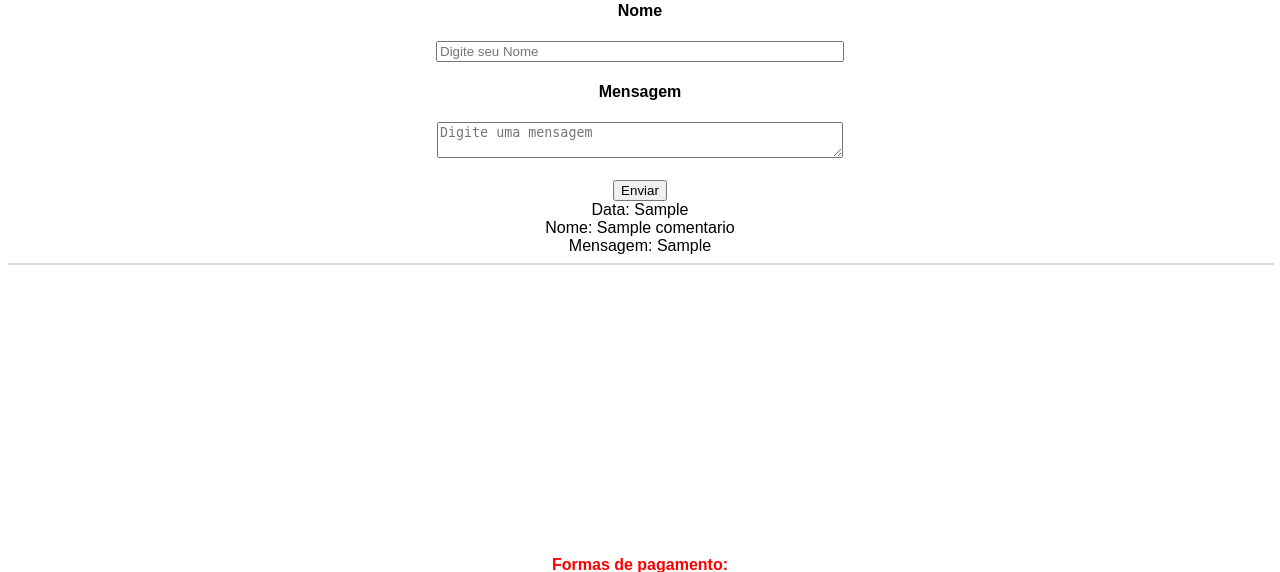
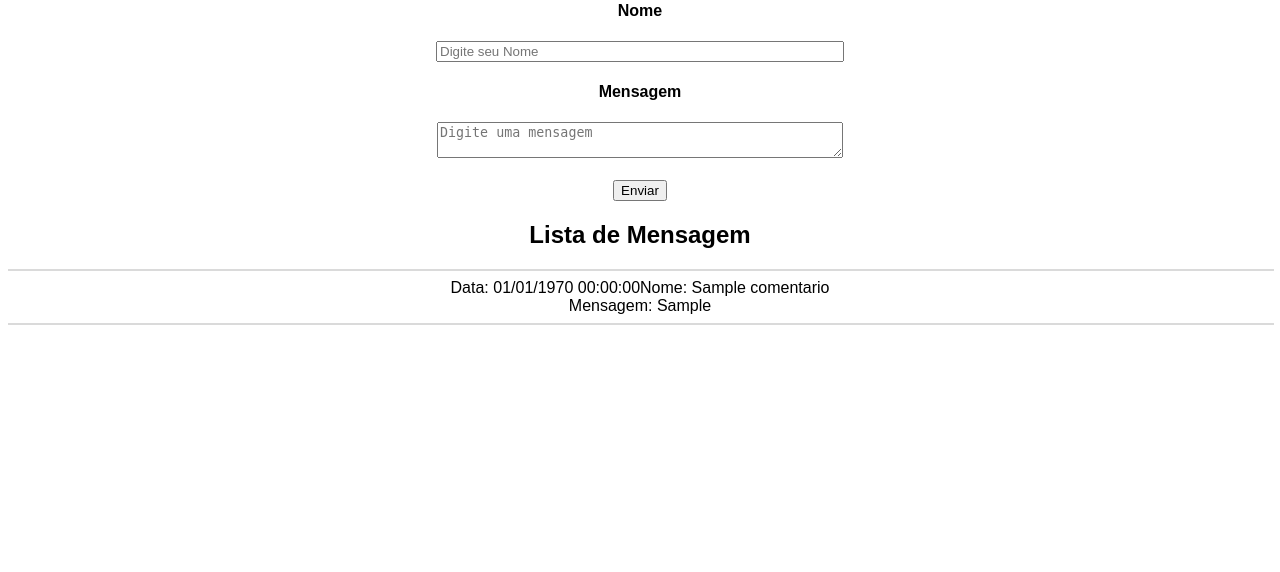
Before and after one commit to NayDev/Projeto-Full-Stack-Eletro, a PHP site: page /fale_conosco.php in a window 1280 px wide. Shown: the part 281-853 px from the top of the page. Run offline with PHP 8.4, Linux system fonts and the light colour scheme; tables that the repository leaves empty or names only in its code hold one stand-in row (values such as "Sample post").

Commit message:
formulário para envio de mensagem e lista de msg.

```diff
--- a/fale_conosco.php
+++ b/fale_conosco.php
@@ -60,14 +60,17 @@
             <br/><br/>
             <input id="button" type="submit" name="submit" value="Enviar">
         </form>
+        <h2>Lista de Mensagem</h2>
+        <hr />
 
         <?php
+
                 $sql = "select * from comentarios";
                 $result = $conn->query($sql);
 
                 if($result->num_rows > 0){
                     while($rows = $result->fetch_assoc()){
-                        echo "Data: ", $rows['data'], "<br />";
+                        echo "Data: ", date('d/m/Y H:i:s', strtotime($rows['data'])); "<br />";
                         echo "Nome: ", $rows['nome'], "<br />";
                         echo "Mensagem: ", $rows['msg'], "<br />";
                         echo "<hr />";
```
